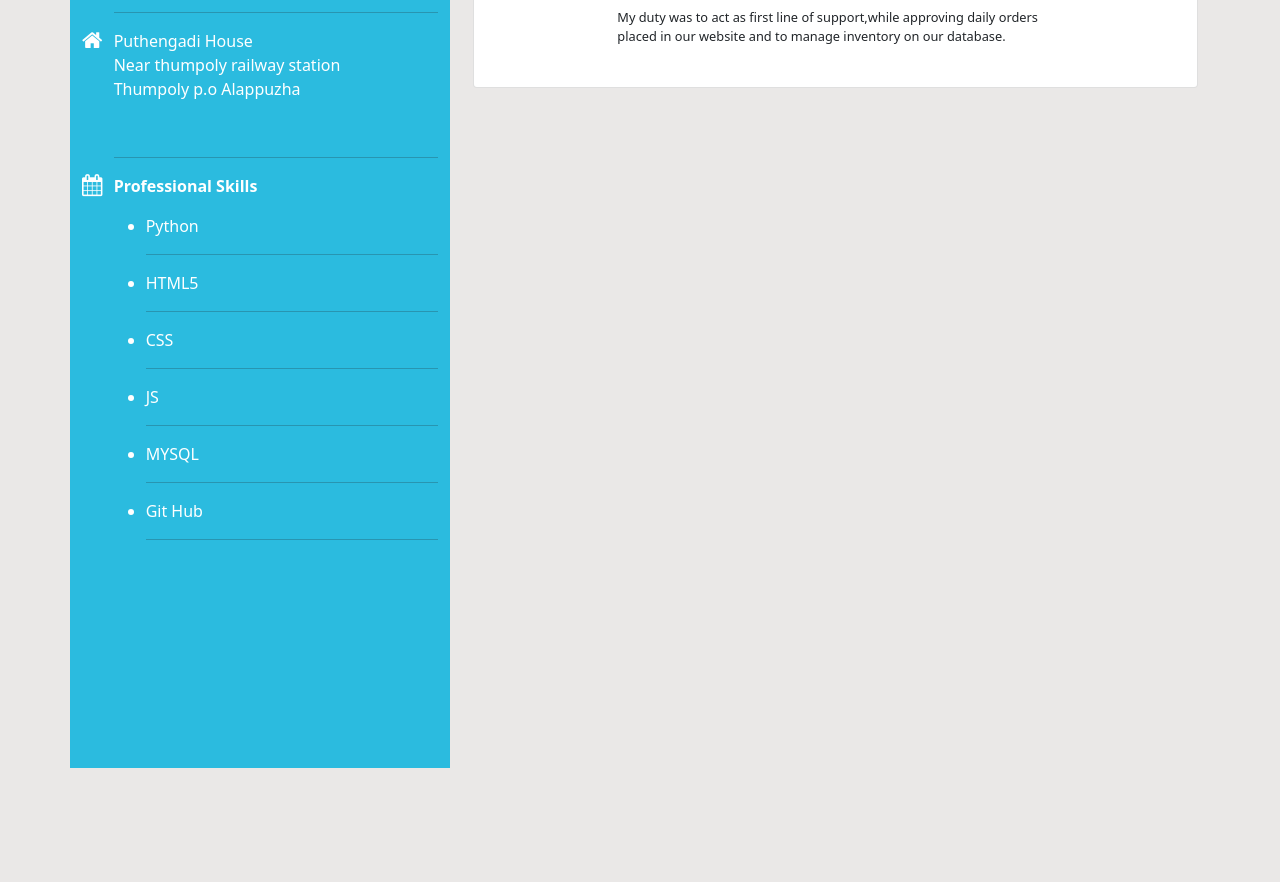
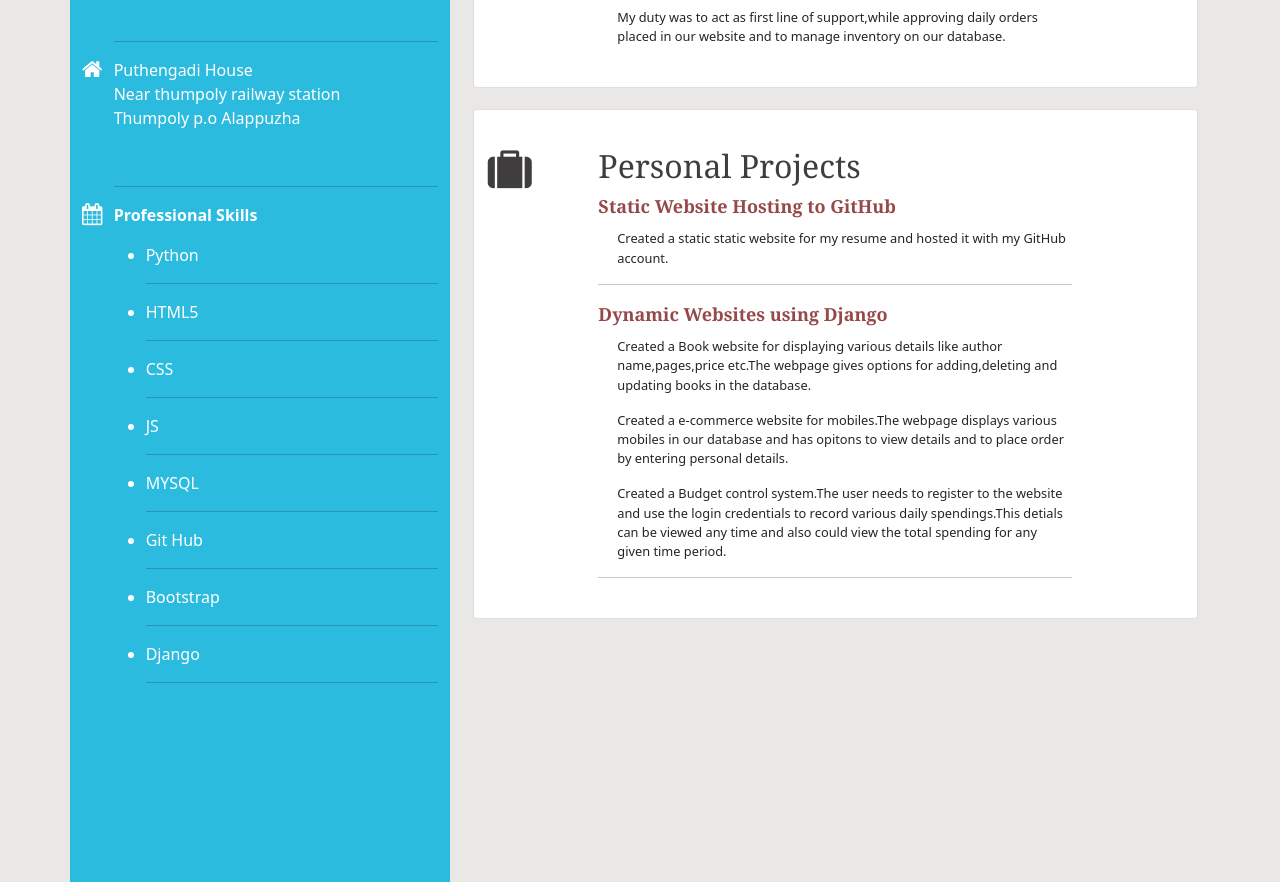
Before and after one commit to unnievarghese/resume, a plain HTML site: page index.html in a window 1280 px wide. Shown: the part 1026-1908 px from the top of the page. Before the commit the page ends 1794 px from the top, so only its background shows below. Drawn offline with nearby package versions, Linux system fonts and the light colour scheme.

Commit message:
7-03-1993

```diff
--- a/index.html
+++ b/index.html
@@ -41,6 +41,8 @@
                             <li class=colr>JS</li><hr>
                             <li class=colr>MYSQL</li><hr>
                             <li class=colr>Git Hub</li><hr>
+                            <li class=colr>Bootstrap</li><hr>
+                            <li class=colr>Django</li><hr>
                         </ul>
                 </div></div>
         </div>
@@ -78,6 +80,23 @@
                                 manage inventory on our database.</p><br>
                         </div></div>
                 </div>
+                <div id=card2 class="card">
+                    <div id=block class="row">
+                        <div class='col-xs-4 col-sm-4 col-md-2 col-lg-2 col-xlg-2 col-xxlg-2'><i id='case'class="fa fa-suitcase"></i></div>
+                        <div class="col-xs-8 col-sm-6 col-md-8 col-lg-8 col-xlg-8 col-xxlg-8">
+                            <h2>Personal Projects</h2>
+                            <a class=course ><strong>Static Website Hosting to GitHub</strong></a><br>
+                            <p class=desc>Created a static static website for my resume and hosted it with my GitHub account.</p><hr>
+                            <a class=course ><strong>Dynamic Websites using Django</strong></a><br>
+                            <p class=desc>Created a Book website for displaying various details like author name,pages,price etc.The webpage gives options for adding,deleting and updating books in the database.
+                            </p>
+                            <p class=desc>Created a e-commerce website for mobiles.The webpage displays various mobiles in our database and has opitons to view details and to place order by entering personal details.
+                            </p>
+                            <p class=desc>Created a Budget control system.The user needs to register to the website and use the login credentials to record various daily spendings.This detials can be viewed any time and also could view the total spending for any given time period.
+                            </p><hr>
+                            <br>
+                        </div></div>
+                </div>
             </div>
 
          </div>
```
